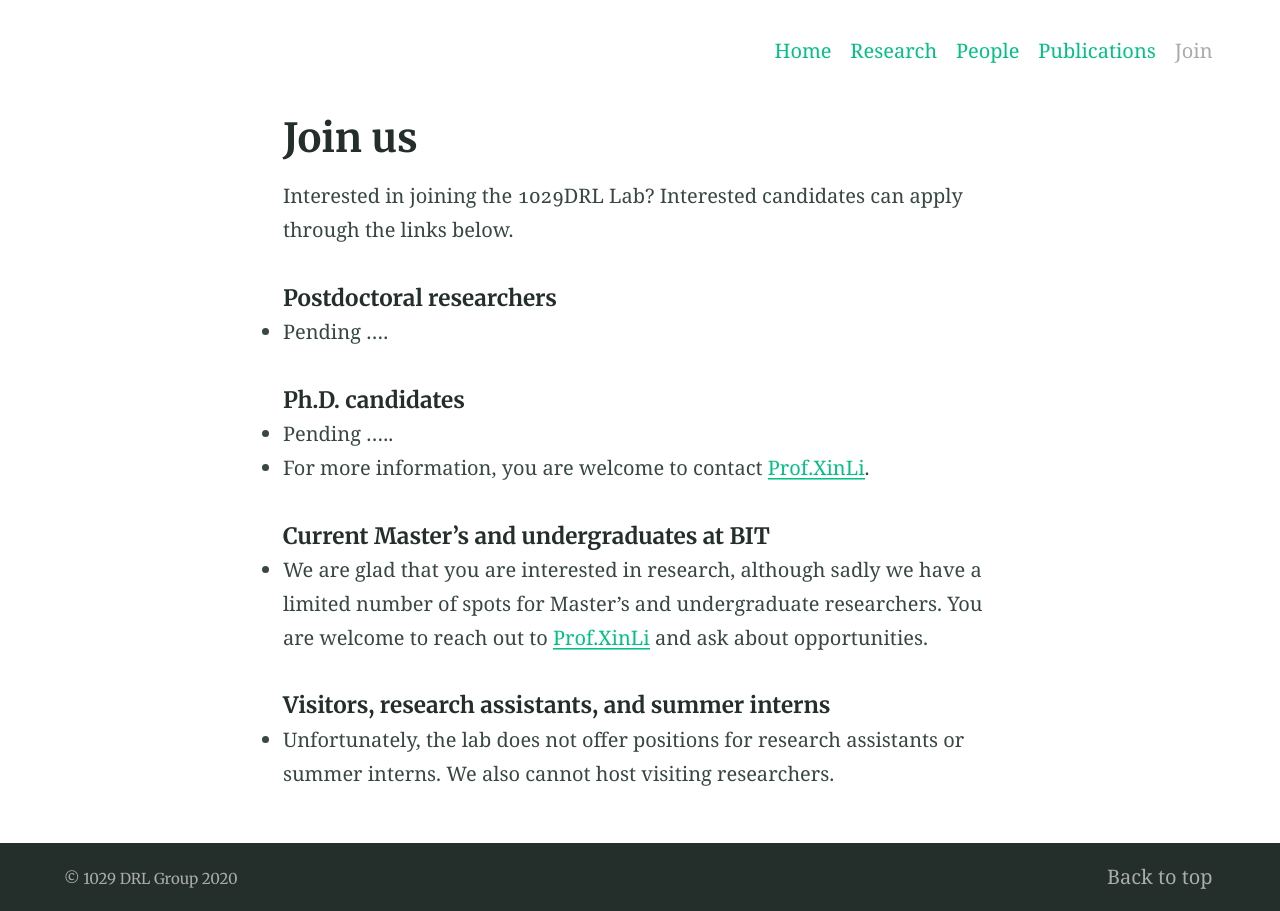
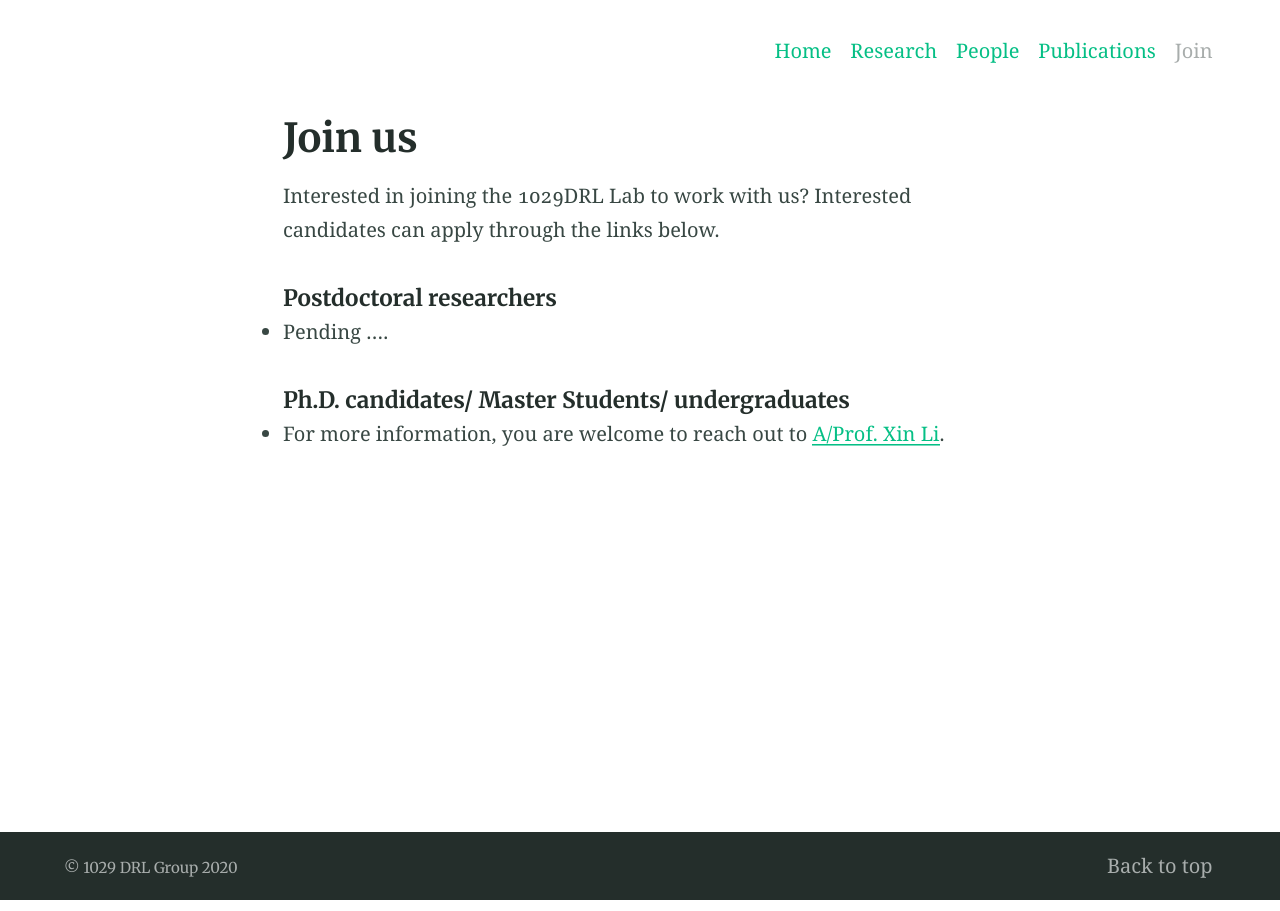
Before and after one commit to nengnengli/bit1029public.github.io, a Jekyll site: the page built from apply.md, in a window 1280 px wide. Built offline with Jekyll 4.4.1, drawn with Linux system fonts in a browser that asks for light colours.

Commit message:
Update apply.md

```diff
--- a/apply.md
+++ b/apply.md
@@ -3,17 +3,16 @@ title: Join us
 layout: page
 collectionpage: pages
 ---
-Interested in joining the 1029DRL Lab? Interested candidates can apply through the links below.
+Interested in joining the 1029DRL Lab to work with us? Interested candidates can apply through the links below.
 
 ##### Postdoctoral researchers
 - Pending ....
 
-##### Ph.D. candidates
-- Pending .....
-- For more information, you are welcome to contact  [Prof.XinLi](http://cs.bit.edu.cn/szdw/jsml/fjs/lx/index.htm).
+##### Ph.D. candidates/ Master Students/ undergraduates
 
-##### Current Master's and undergraduates at BIT
-- We are glad that you are interested in research, although sadly we have a limited number of spots for Master's and undergraduate researchers. You are welcome to reach out to [Prof.XinLi](http://cs.bit.edu.cn/szdw/jsml/fjs/lx/index.htm) and ask about opportunities.
+- For more information, you are welcome to reach out to [A/Prof. Xin Li](http://cs.bit.edu.cn/szdw/jsml/js/lixin/index.htm).
 
+<!--- ##### Current Master's and undergraduates at BIT
+- We are glad that you are interested in research, although sadly we have a limited number of spots for Master's and undergraduate researchers. You are welcome to reach out to [A/Prof. Xin Li](http://cs.bit.edu.cn/szdw/jsml/js/lixin/index.htm) and ask about opportunities.
 ##### Visitors, research assistants, and summer interns
-- Unfortunately, the lab does not offer positions for research assistants or summer interns. We also cannot host visiting researchers.
+- Unfortunately, the lab does not offer positions for research assistants or summer interns. We also cannot host visiting researchers. --->
```
